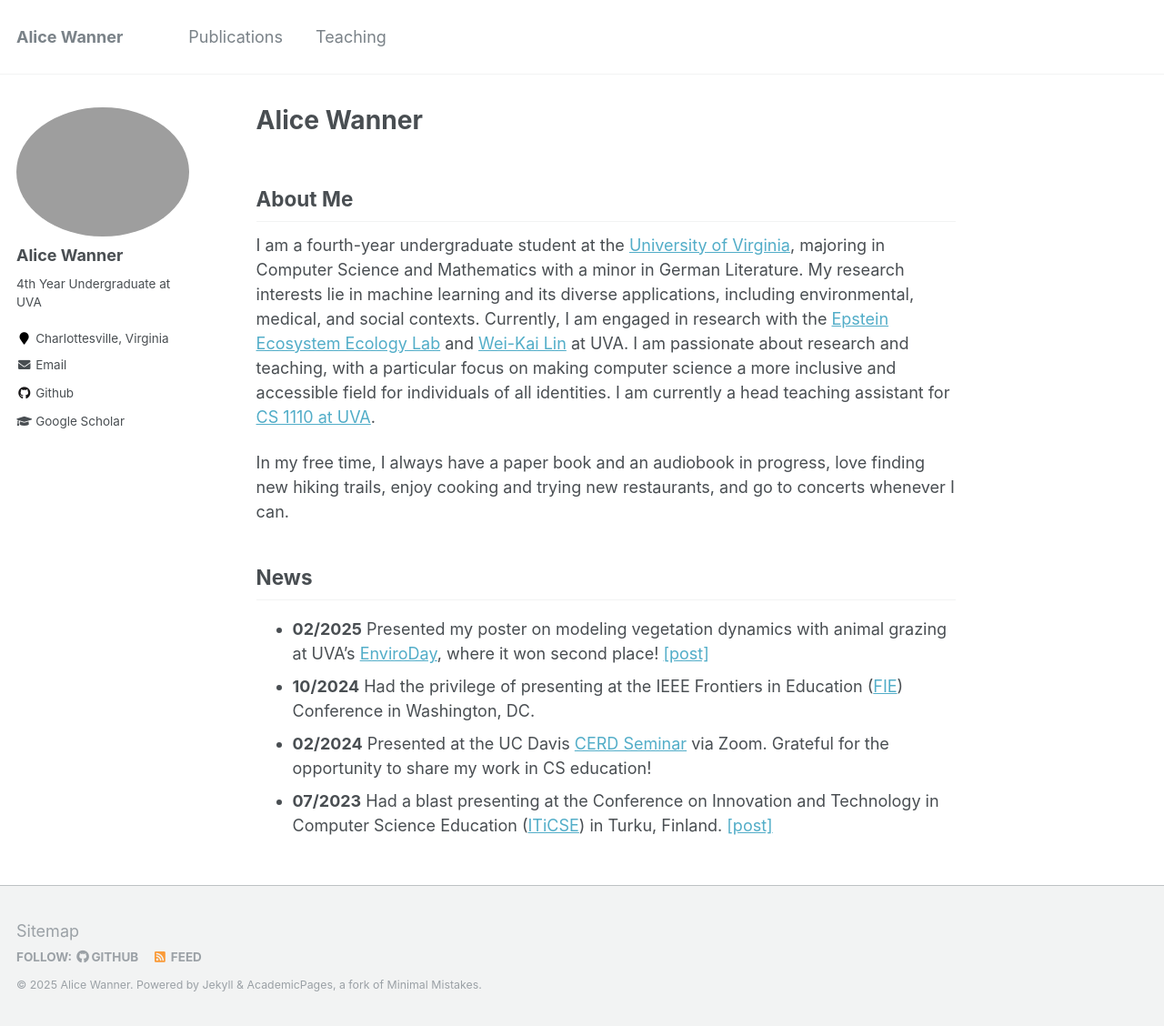
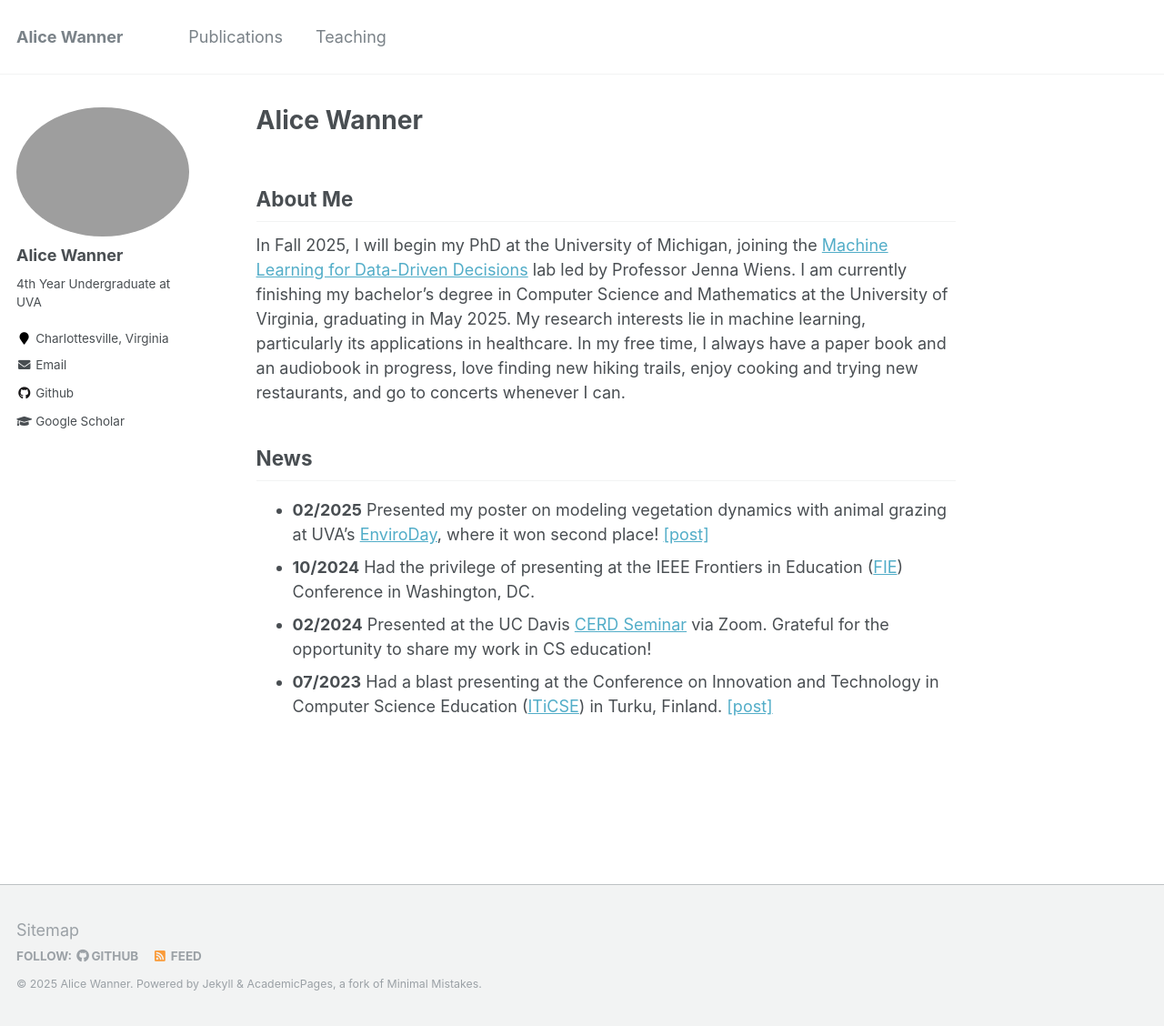
Before and after one commit to alicewanner/alicewanner.github.io, a Jekyll site: the page built from _pages/about.md, in a window 1280 px wide and 1128 px high. Shown: the whole window at 91% size. Built offline with Jekyll 4.4.1, drawn with Linux system fonts in a browser that asks for light colours.

Commit message:
updated about page

```diff
--- a/_pages/about.md
+++ b/_pages/about.md
@@ -11,9 +11,7 @@ redirect_from:
 About Me
 ---
 
-I am a fourth-year undergraduate student at the [University of Virginia](https://www.virginia.edu/), majoring in Computer Science and Mathematics with a minor in German Literature. My research interests lie in machine learning and its diverse applications, including environmental, medical, and social contexts. Currently, I am engaged in research with the [Epstein Ecosystem Ecology Lab](https://epstein.evsc.virginia.edu/) and [Wei-Kai Lin](https://weikailin.github.io/) at UVA. I am passionate about research and teaching, with a particular focus on making computer science a more inclusive and accessible field for individuals of all identities. I am currently a head teaching assistant for [CS 1110 at UVA](https://engineering.virginia.edu/department/computer-science).
-
-In my free time, I always have a paper book and an audiobook in progress, love finding new hiking trails, enjoy cooking and trying new restaurants, and go to concerts whenever I can.
+In Fall 2025, I will begin my PhD at the University of Michigan, joining the [Machine Learning for Data-Driven Decisions](https://wiens-group.engin.umich.edu/) lab led by Professor Jenna Wiens. I am currently finishing my bachelor’s degree in Computer Science and Mathematics at the University of Virginia, graduating in May 2025. My research interests lie in machine learning, particularly its applications in healthcare. In my free time, I always have a paper book and an audiobook in progress, love finding new hiking trails, enjoy cooking and trying new restaurants, and go to concerts whenever I can.
 
 News
 ---
```
